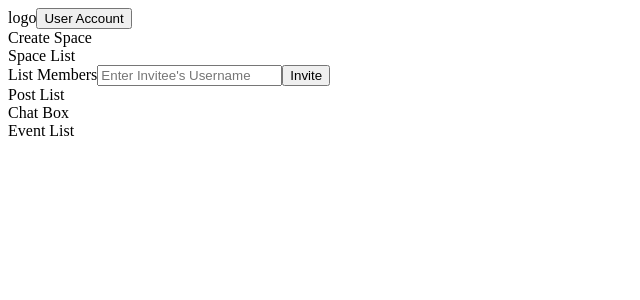
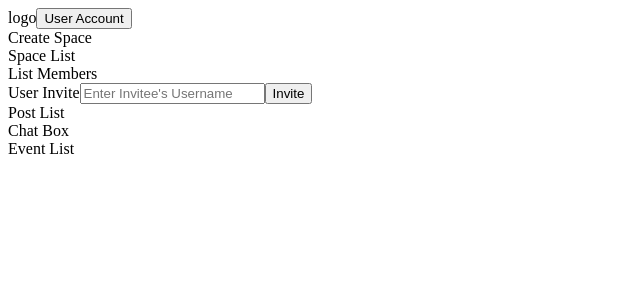
Before and after one commit to sunghyuk-oh/Capstone_Project, a React (Create React App) app in the folder client/: page /space in a window 1280 px wide. Shown: the top 300 px of the page, without its empty margins (0-640 px from the left). Built offline with nearby package versions, Linux system fonts and the light colour scheme; sample sign-in values are in the browser's storage.

Commit message:
invite container update

```diff
--- a/client/src/components/Space.js
+++ b/client/src/components/Space.js
@@ -12,8 +12,11 @@ function Space(props) {
         <section>Space List</section>
         <section>
           <span>List Members</span>
-          <input type="text" placeholder="Enter Invitee's Username" />
-          <button>Invite</button>
+          <div>
+            <span>User Invite</span>
+            <input type="text" placeholder="Enter Invitee's Username" />
+            <button>Invite</button>
+          </div>
         </section>
         <section>Post List</section>
         <section>Chat Box</section>
```
